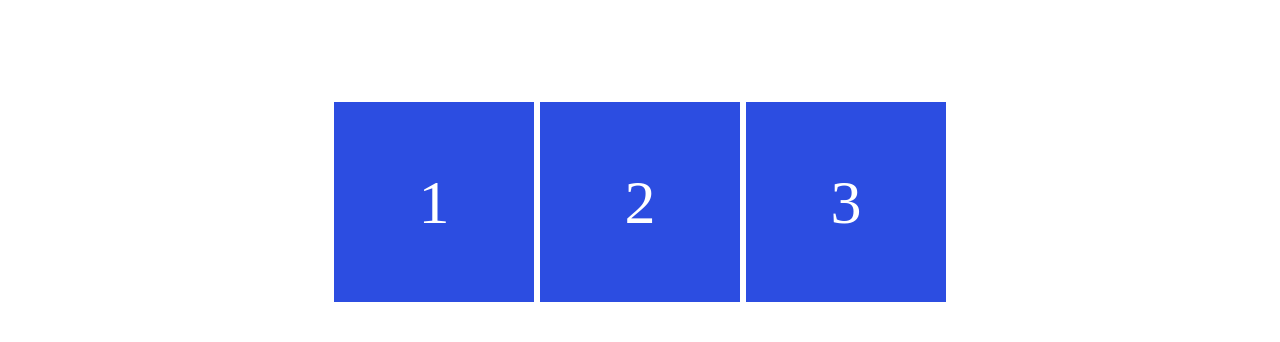
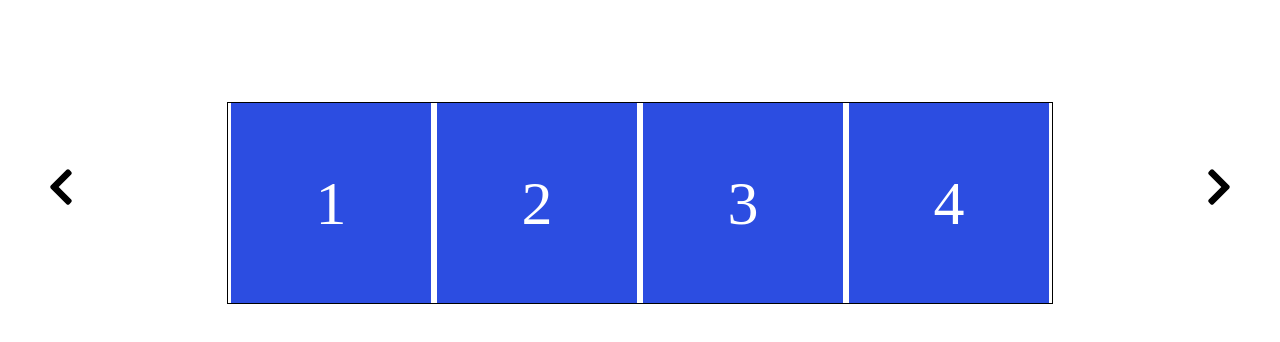
Before and after one commit to belkaniacode/TeoCarousel, a plain HTML site: page index.html in a window 1280 px wide. Drawn offline with Linux system fonts and the light colour scheme.

Commit message:
Add pagination buttons

```diff
--- a/css/teocarousel.css
+++ b/css/teocarousel.css
@@ -2,6 +2,14 @@ body {
   display: flex;
   justify-content: center;
   align-items: center;
+}
+
+.teo-carousel {
+  width: 100%;
+  display: flex;
+  justify-content: center;
+  align-items: center;
+  margin-top: 8%;
 }
 
 .carousel {
@@ -10,7 +18,8 @@ body {
   overflow-y: hidden;
   cursor: pointer;
   user-select: none;
-  margin-top: 8%;
+  z-index: 100;
+  border:solid 1px black;
 }
 
 .items {
@@ -23,7 +32,6 @@ body {
   display: inline-flex;
   justify-content: center;
   align-items: center;
-  position: relative;
   text-align: center;
   width: 200px;
   height: 200px;
@@ -33,3 +41,41 @@ body {
   color: #fff;
   flex: 0 0 auto;
 }
+
+.arrows {
+  position: absolute;
+  width: 100%;
+  height: 100px;
+  z-index: 50;
+  margin-top: 2%;
+  display: none;
+}
+
+.left-arrow {
+  position: absolute;
+  left: 40px;
+  width: 42px;
+  height: 42px;
+  -webkit-mask: url(../img/left.svg) center / contain no-repeat;
+  background-size: 42px 42px;
+  cursor: pointer;
+}
+
+.right-arrow {
+  position: absolute;
+  right: 40px;
+  width: 42px;
+  height: 42px;
+  -webkit-mask: url(../img/right.svg) center / contain no-repeat;
+  background-size: 42px 42px;
+  cursor: pointer;
+
+}
+.arrow-hover {
+  background: #000;
+   transition: all  ease 0.3s;
+
+}
+.arrow-hover:hover {
+  background: #333;
+}
--- a/index.html
+++ b/index.html
@@ -12,6 +12,9 @@
     </style>
   </head>
   <body>
+
+
+<div class="teo-carousel">
 
   <div class="carousel">
 
@@ -30,6 +33,15 @@
 
   </div>
 
+  <div class="arrows">
+    <div class="left-arrow arrow-hover"></div>
+    <div class="right-arrow arrow-hover"></div>
+  </div>
+
+
+</div>
+
+
 
   <script src="js/teocarousel.js"></script>
   <script src="js/main.js"></script>
--- a/js/main.js
+++ b/js/main.js
@@ -1,8 +1,9 @@
 var Teo = new TeoCarousel();
 
 Params = {
-  class : "carousel",
-  items : 3
+  class : "teo-carousel",
+  items : 4,
+  arrows : true
 }
 
 Teo.create();
--- a/js/teocarousel.js
+++ b/js/teocarousel.js
@@ -6,27 +6,29 @@ class TeoCarousel {
 
   create() {
 
-    const slider = document.querySelector("."+Params.class);
+    const genCont = document.querySelector("."+Params.class);
+    const arrowsCont = genCont.querySelector('.arrows');
+    const slider = genCont.firstElementChild;
     const items_cnt = slider.firstElementChild;
+    const arrowLeft =  arrowsCont.querySelector('.left-arrow');
+    const arrowRight = arrowsCont.querySelector('.right-arrow');
 
     let item = items_cnt.firstElementChild;
     let item_arr = items_cnt.children;
     let item_w = item.clientWidth;
     let item_m = item.offsetLeft;
     let item_offsetLeft = [];
+    let isArrows = Params.arrows;
+    let park = item_m;
 
     slider.style.width = ((item_w + item_m * 2) * Params.items)+"px";
-
-    let startX;
-    let scrollLeft;
-    let isDown = false;
 
     for (let i = 0; i < item_arr.length; i++) {
       item_offsetLeft.push(item_arr[i].offsetLeft);
     }
 
     const parkItem = (arr, search) => {
-     let park = arr.find(it =>
+      park = arr.find(it =>
          Math.abs(it - search) === Math.min(...arr.map(it =>
            Math.abs(it - search))
          ));
@@ -36,6 +38,12 @@ class TeoCarousel {
            behavior: 'smooth'
        });
    };
+
+   /*Mouse Event*/
+
+   let startX;
+   let scrollLeft;
+   let isDown = false;
 
     slider.addEventListener("mousedown", (e) => {
       isDown = true;
@@ -62,6 +70,35 @@ class TeoCarousel {
     });
 
 
+    /*Arrows*/
+    if (isArrows) arrowsCont.style.display = "block";
+
+    let parkCount = item_offsetLeft.length - Params.items;
+
+    arrowLeft.addEventListener('click', () => {
+
+      let parkPos = (park + item_m) - item_w;
+      if (park === item_offsetLeft[0])
+          parkPos = item_offsetLeft[parkCount];
+
+      parkItem(item_offsetLeft,  parkPos);
+
+    });
+
+    arrowRight.addEventListener('click', () => {
+
+      let parkPos;
+      if (park === item_offsetLeft[parkCount]) {
+          parkPos = item_offsetLeft[0];
+      } else {
+          parkPos = (park + item_m) + item_w;
+      }
+
+      parkItem(item_offsetLeft,  parkPos);
+
+    });
+
+
   }
 
 }
```
